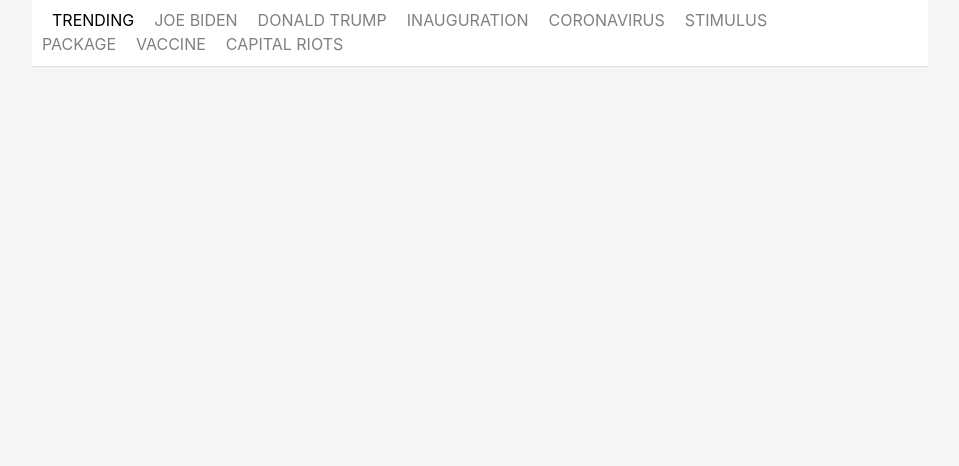
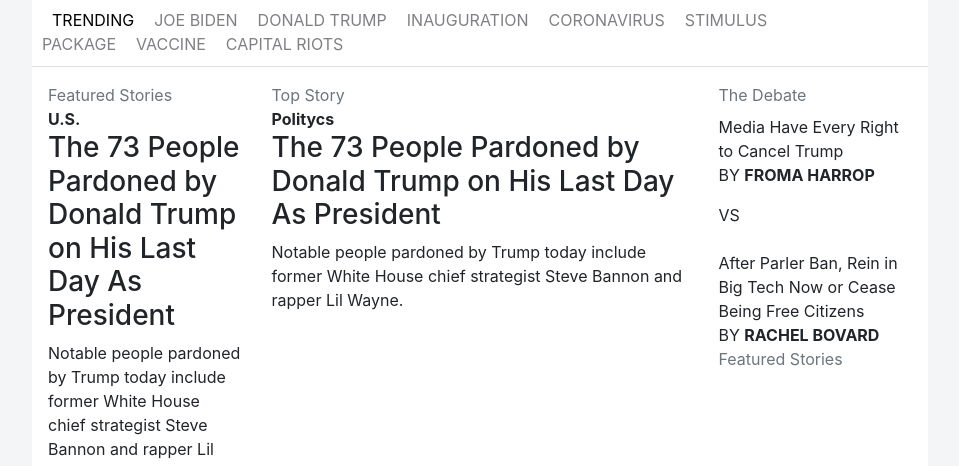
Before and after one commit to Henryhaulka/Newsweek-page, a plain HTML site: page index.html in a window 1280 px wide. Shown: the part 154-620 px from the top of the page, without its empty margins (160-1119 px from the left). Drawn offline with nearby package versions, Linux system fonts and the light colour scheme.

Commit message:
Update index.html

```diff
--- a/index.html
+++ b/index.html
@@ -78,6 +78,66 @@
         ><a href="">Vaccine</a><a href="">Capital Riots</a>
       </div>
     </div>
+
+    <div class="container featured p-3">
+      <div class="row">
+        <div class="col-3 first-section">
+          <div class="gray-text text-secondary">Featured Stories</div>
+          <div class="politycs-1 relative">
+            <span class="span1 font-weight-bold">U.S.</span>
+          </div>
+          <h3 class="bold-test">
+            The 73 People Pardoned by Donald Trump on His Last Day As President
+          </h3>
+          <div class="summary">
+            Notable people pardoned by Trump today include former White House
+            chief strategist Steve Bannon and rapper Lil Wayne.
+          </div>
+        </div>
+        <div class="col-6 second-section">
+          <div class="gray-text text-secondary">Top Story</div>
+          <div class="politycs-2 relative">
+            <span class="span2 font-weight-bold">Politycs</span>
+          </div>
+          <h3 class="bold-test">
+            The 73 People Pardoned by Donald Trump on His Last Day As President
+          </h3>
+          <div class="summary">
+            Notable people pardoned by Trump today include former White House
+            chief strategist Steve Bannon and rapper Lil Wayne.
+          </div>
+        </div>
+        <div class="col-3 third-section">
+          <div class="gray-text text-secondary debate">The Debate</div>
+          <div class="avatar">
+            <div class="avatar-left d-flex">
+              <div class="avatar-img mt-2"></div>
+              <div class="avatar-text pt-2">
+                Media Have Every Right to Cancel Trump
+                <div class="div">
+                  <span>BY <strong>FROMA HARROP</strong></span>
+                </div>
+              </div>
+            </div>
+
+            <div class="vs mt-3 mb-3">VS</div>
+
+            <div class="avatar-right d-flex">
+              <div class="avatar-text pt-2">
+                After Parler Ban, Rein in Big Tech Now or Cease Being Free
+                Citizens
+                <div class="div">
+                  <span>BY <strong>RACHEL BOVARD</strong></span>
+                </div>
+              </div>
+              <div class="avatar-img mt-2"></div>
+            </div>
+            <div class="gray-text text-secondary">Featured Stories</div>
+          </div>
+        </div>
+      </div>
+    </div>
+
     <footer class="container footer1 fixed-bottom">
       <div class="justify-content-between sub-footer">
         <div class="sub-footer2">
```
